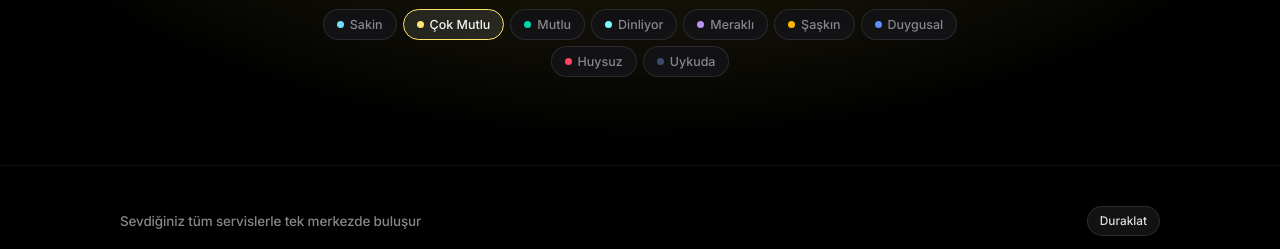
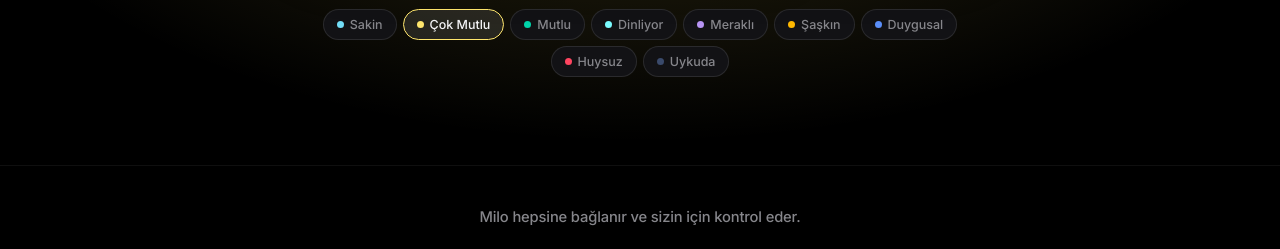
Before and after one commit to cerilas/milo-the-robot, a plain HTML site: page index.html in a window 1280 px wide. Shown: the part 1016-1265 px from the top of the page. Drawn offline with Linux system fonts and the light colour scheme.

Commit message:
chore: remove marquee pause button and update copy

```diff
--- a/app.js
+++ b/app.js
@@ -353,22 +353,6 @@ document.addEventListener("DOMContentLoaded", () => {
     });
   }
 
-  // Integrations Marquee Pause/Play Control (WCAG 2.2.2)
-  const marqueeTrack = document.getElementById("marquee-track");
-  const marqueeBtn = document.getElementById("toggle-marquee-btn");
-  if (marqueeTrack && marqueeBtn) {
-    let marqueePaused = prefersReducedMotion;
-    if (marqueePaused) {
-      marqueeTrack.classList.add("is-paused");
-      marqueeBtn.textContent = "Oynat";
-    }
-    marqueeBtn.addEventListener("click", () => {
-      marqueePaused = !marqueePaused;
-      marqueeTrack.classList.toggle("is-paused", marqueePaused);
-      marqueeBtn.textContent = marqueePaused ? "Oynat" : "Duraklat";
-    });
-  }
-
   // Corporate Quote Dialog & Form
   const corpModalBtns = document.querySelectorAll(".open-corporate-modal");
   const corpDialog = document.getElementById("corporate-dialog");
--- a/index.html
+++ b/index.html
@@ -204,10 +204,7 @@
     <!-- INTEGRATIONS MARQUEE BANNER -->
     <section class="integrations-marquee-section" aria-label="Uyumlu Olduğu Uygulamalar ve Platformlar">
       <div class="container marquee-header">
-        <span class="marquee-label">Sevdiğiniz tüm servislerle tek merkezde buluşur</span>
-        <button type="button" id="toggle-marquee-btn" class="hud-pill-btn marquee-pause-btn">
-          Duraklat
-        </button>
+        <p class="marquee-label">Milo hepsine bağlanır ve sizin için kontrol eder.</p>
       </div>
 
       <div class="marquee-viewport">
--- a/styles.css
+++ b/styles.css
@@ -1148,13 +1148,13 @@ dialog.milo-modal::backdrop {
 .marquee-header {
   display: flex;
   align-items: center;
-  justify-content: space-between;
-  gap: 12px;
+  justify-content: center;
+  text-align: center;
   margin-bottom: 24px;
 }
 
 .marquee-label {
-  font-size: 0.84rem;
+  font-size: 0.92rem;
   font-weight: 500;
   color: var(--subtext);
   letter-spacing: -0.01em;
```
